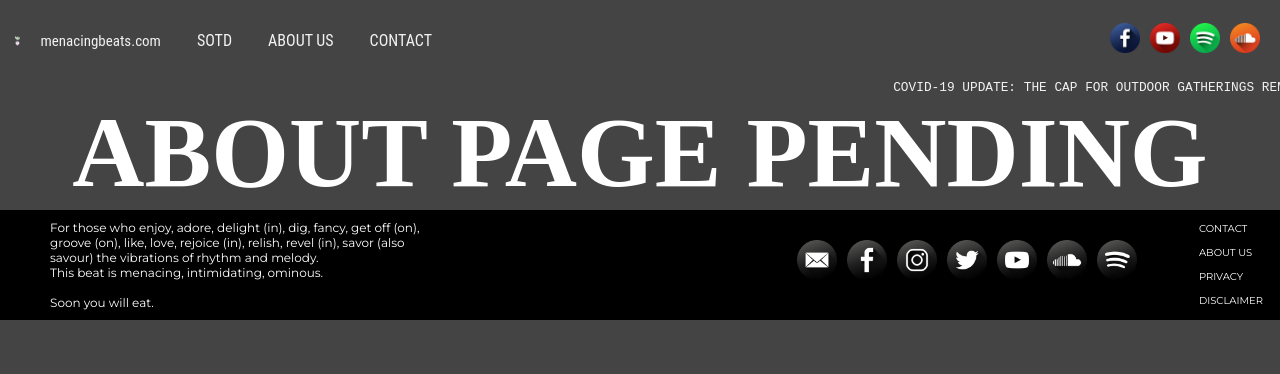
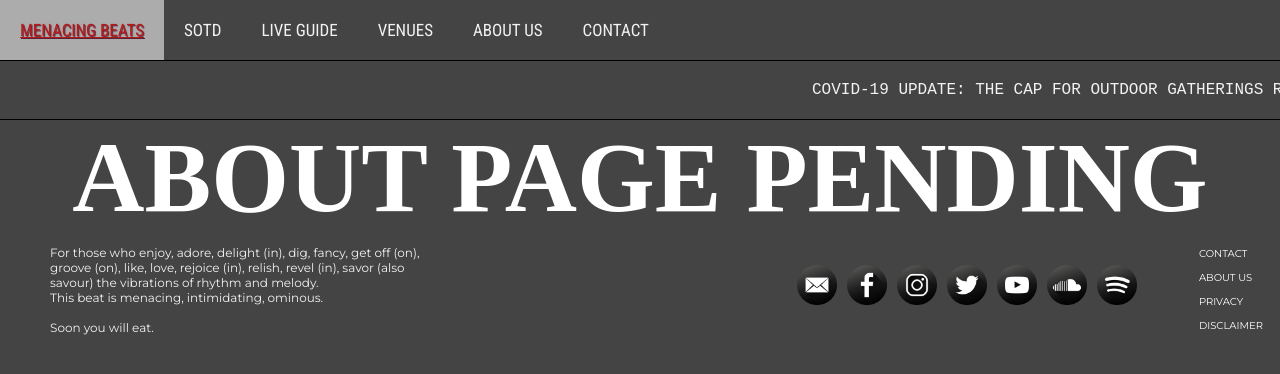
Before and after one commit to MenacingBeats/menacingbeats.com, a PHP site: page /about.html in a window 1280 px wide. Shown: the top 374 px of the page. Run offline with PHP 8.4, Linux system fonts and the light colour scheme.

Commit message:
updates looking crispy

```diff
--- a/about.html
+++ b/about.html
@@ -4,7 +4,7 @@
     <meta charset="UTF-8">
     <meta name="viewport" content="width=device-width, initial-scale=1.0">
     <title>menacingbeats.com</title>
-    <link rel="shortcut icon" href="android-chrome-512x512.png" type="image/x-icon">
+    <link rel="shortcut icon" href="android-chrome-512x512.png" type="">
     <link rel="stylesheet" href="style.css">
     <link rel="stylesheet" href="https://cdnjs.cloudflare.com/ajax/libs/font-awesome/4.7.0/css/font-awesome.min.css">
     <link href="https://fonts.googleapis.com/css2?family=Montserrat&display=swap" rel="stylesheet">
@@ -12,27 +12,23 @@
     <link href="https://fonts.googleapis.com/css2?family=Chakra+Petch&display=swap" rel="stylesheet">
     <link href="https://fonts.googleapis.com/css2?family=Bebas+Neue&display=swap" rel="stylesheet">
     <link href="https://fonts.googleapis.com/css2?family=Orbitron&display=swap" rel="stylesheet">
+    <link href="https://fonts.googleapis.com/css2?family=Roboto+Condensed&display=swap" rel="stylesheet">
 </head>
 <body>
 <!-- Navbar -->
-    <nav class="topNav" >
-        <div class="nav-container" id="myTopNav">
+<div class="topNav" id="myTopNav">
+
+    <a href="index.html" class="active">MENACING BEATS</a>
+
+        <a href="sotd.html">SOTD</a>
+        <a href="sotd.html">LIVE GUIDE</a>
+        <a href="sotd.html">VENUES</a>
+        <a href="about.html">ABOUT US</a>
+        <a href="contact.html">CONTACT</a>
+
             <a href="javascript:void(0);" class="icon" onclick="hamburger()">
                 <i class="fa fa-bars"></i></a>
-            <img src="beetrootwire.png" alt=""></a>
-            <a href="index.html" class="menacingbeats-com">menacingbeats.com</a>
-            <a href="sotd.html">SOTD</a>
-            <a href="about.html">ABOUT US</a>
-            <a href="contact.html">CONTACT</a>
-        </div>
-            <!-- social icon links -->
-            <ul class="socials">
-                <li><a href="https://www.facebook.com/" class="social-icons"><img src="iconfinder_facebook_2141637.png" alt="facebook icon"></a></li>
-                <li><a href="https://www.youtube.com" class="social-icons"><img src="iconfinder_youtube_2141618.png" alt="youtube icon"></a></li>
-                <li><a href="https://www.spotify.com/au/" class="social-icons"><img src="iconfinder_long_2257465.png" alt="spotify icon"></a></li>
-                <li><a href="https://www.soundcloud.com/" class="social-icons"><img src="iconfinder_soundcloud_2141626.png" alt="youtube icon"></a></li>
-            </ul>
-    </nav>
+</div>
 
 <!-- Header below navbar -->
     <header>
--- a/style.css
+++ b/style.css
@@ -7,104 +7,55 @@
 /* NAVBAR */
 
 /* background color for top nav */
+
 .topNav {
     background-color: #444444;
     overflow: hidden;
-    display: flex;
-    flex-wrap: nowrap;
-    flex-flow: row;
-    justify-content: space-between;
-    align-items: center;
-    height: 80px;
 }
-
-/* Style links inside the navbar */
-.nav-container {
-    margin-left: 15px;
-    overflow: hidden;
-}
-
-.nav-container a {
+/* Style the links inside the navigation bar */
+.topNav a {
+    display: block;
+    float: left;
     color: #f2f2f2;
     text-align: center;
-    padding: 40px 16px;
+    padding: 20px 20px;
     text-decoration: none;
-    font-size: 16px;
+    font-size: 17px;
     font-family: 'Roboto Condensed', sans-serif;
 }
 
-div .menacingbeats {
-    font-family: 'Lexend Zetta', sans-serif;
-    font-size: 16px;
-    background: linear-gradient(to right, #1e1e1e 10%, #9d2236 100%);
-    -webkit-background-clip: text;
-    -webkit-text-fill-color: transparent;
-    font-weight: 600;
-}
-
-/* make menaacingbeats website text slightly bigger */
-nav .nav-container .menacingbeats-com {
-    font-size: 15px;
-}
-
-nav .nav-container img {
-    height: 10px;
-}
-
 /* change color of links on hover */
-.nav-container a:hover {
+.topNav a:hover {
     /* background-color: #ddd; */
     opacity: 0.6;
     transition: 0.3s;
     cursor: pointer;
+    text-decoration-line: underline;
+    background-color: #f2f2f2;
+    color: #444444;
 }
 
 /* add an active class to highlight current page */
 .topNav a.active {
-    background-color: #ddd;
-    color: white;
+    background-color: none;
+    color:red;
+    text-shadow: 1px 1px 1px #760828;
 }
-
 /* Hide the hamburger menu for large screens */
 .topNav .icon {
     display: none;
-}
-
-/* Makes the hamburger menu slightly bigger */
-nav .icon {
     font-size: 17px;
 }
 
-/* NAVBAR SOCIALS */
-nav ul {
-    display: flex;
-    margin-right: 15px;
+.fa-bars {
+    padding: 0px 10px;
 }
 
-nav ul li {
-    list-style-type: none;
-}
-
-nav ul li img {
-    height: 30px;
-    padding: 0 5px;
-}
-
-.social-icons img:hover {
-    /* background-color: #ddd; */
-    opacity: 0.6;
-    transition: 0.3s;
-}
-
-
 /* When the screen is less than 1000px wide, hide all links except hamburger menu */
-@media screen and (max-width: 1000px) {
-    .nav-container a:not(:first-child) {display: none;}
-    .nav-container a.icon {
-        /* display: flex;
-        display: inline-block;
-        align-items: flex-start; */
-        float: left;
+@media screen and (max-width: 600px) {
+    .topNav a:not(:first-child) {display: none;}
+    .topNav a.icon {
+        float: right;
         display: block;
     }
 
@@ -409,13 +351,13 @@
 /* Header */
 
 /* scrolling ticker */
-header .t-container {
+.t-container {
     width: 100%;
     overflow: hidden;
     /* Hide scroll bar */
 }
 
-header .ticker-wrap {
+.ticker-wrap {
     width: 100%;
     padding-left: 100%;
     /* pushes contents to the right side of the screen */
@@ -423,7 +365,10 @@
     color: #f2f2f2;
     text-transform: uppercase;
     font-family: 'Courier New', Courier, monospace;
-    font-size: .8em;
+    font-size: 16px;
+    padding: 20px 0px;
+    border: 1px black;
+    border-style: solid none;
 }
 
 @keyframes ticker {
@@ -434,7 +379,7 @@
 .ticker-move {
     display: inline-block;
     white-space: nowrap;
-    padding-right: 100%;
+    padding-left: 100%;
     animation-iteration-count: infinite;
     animation-timing-function: linear;
     animation-name: ticker;
@@ -446,7 +391,7 @@
     /* Pause scroll on mouse hover */
 }
 
-header .ticker-item {
+.ticker-item {
     display: inline-block;
     /* lay items in a horiztonal line */
     padding: 0 1rem;
@@ -557,11 +507,11 @@
 /* FOOTER */
 
 footer {
-    background-color: black;
+    background-color: #444444;
 }
 
 .footer-container {
-    background-color: black;
+    background-color: #444444;
     height: 110px;
     width: 100%;
     display: flex;
@@ -571,9 +521,9 @@
 }
 
 footer .blurb {
-    background: black;
+    background: #444444;
     display: flex;
-    color: white;
+    color: #f2f2f2;
     font-family: 'Montserrat', sans-serif;
     font-size: 12px;
     margin: 0px 40px;
@@ -585,28 +535,28 @@
     display: flex;
     flex-wrap: wrap;
     width: 400px;
-    background-color: white;
-    background-color: black;
+    background-color: #f2f2f2;
+    background-color: #444444;
     list-style-type: none;
     padding-top: 30px;
 }
 
 footer .all-social-links img {
-    background-color: black;
+    background-color: #444444;
     height:40px;
     padding: 0px 5px;
 }
 
 footer ul li {
     display: flex;
-    background-color: black;
+    background-color: #444444;
     list-style-type: none;
-    color: black;
+    color: #444444;
 }
 
 footer a {
     color: white;
-    background: black;
+    background: #444444;
     text-decoration: none;
     font-family: 'Montserrat', sans-serif;
     font-size: 10px;
@@ -614,7 +564,7 @@
 
 .footer-right {
     display: flex;
-    background-color: black;
+    background-color: #444444;
     line-height: 150%;
     padding-right: 10px;
 }
@@ -622,7 +572,7 @@
 /* Nav links in footer */
 .footer-links {
     display: flex;
-    background-color: black;
+    background-color: #444444;
     flex-direction: column;
     padding: 7px;
 }
```
Also changed, not shown: other parts of style.css (+16 -20 lines), contact.html (+13 -19 lines), index.html (+39 -19 lines), script.js (+22 -2 lines), sotd.html (+31 -35 lines).
